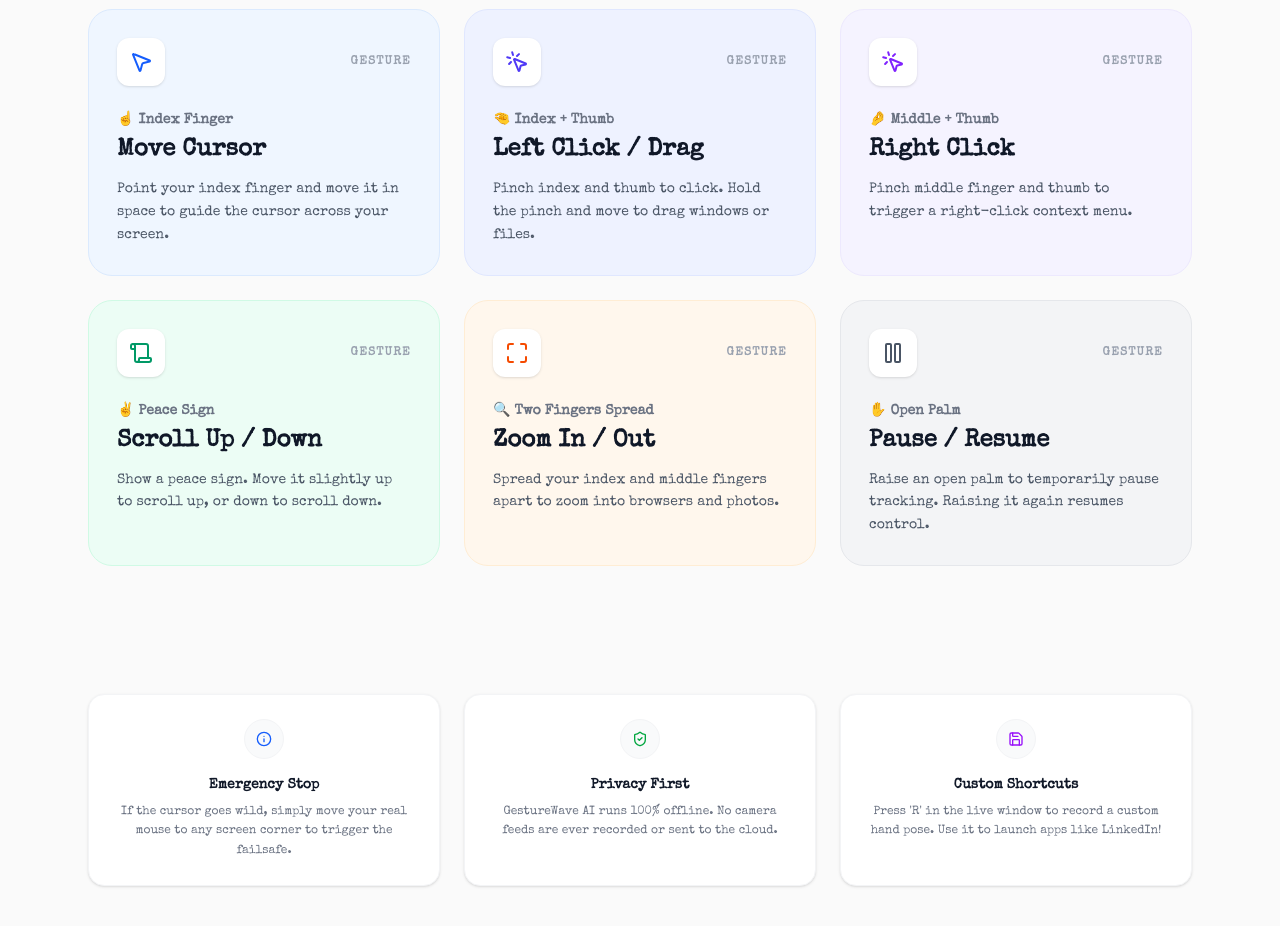
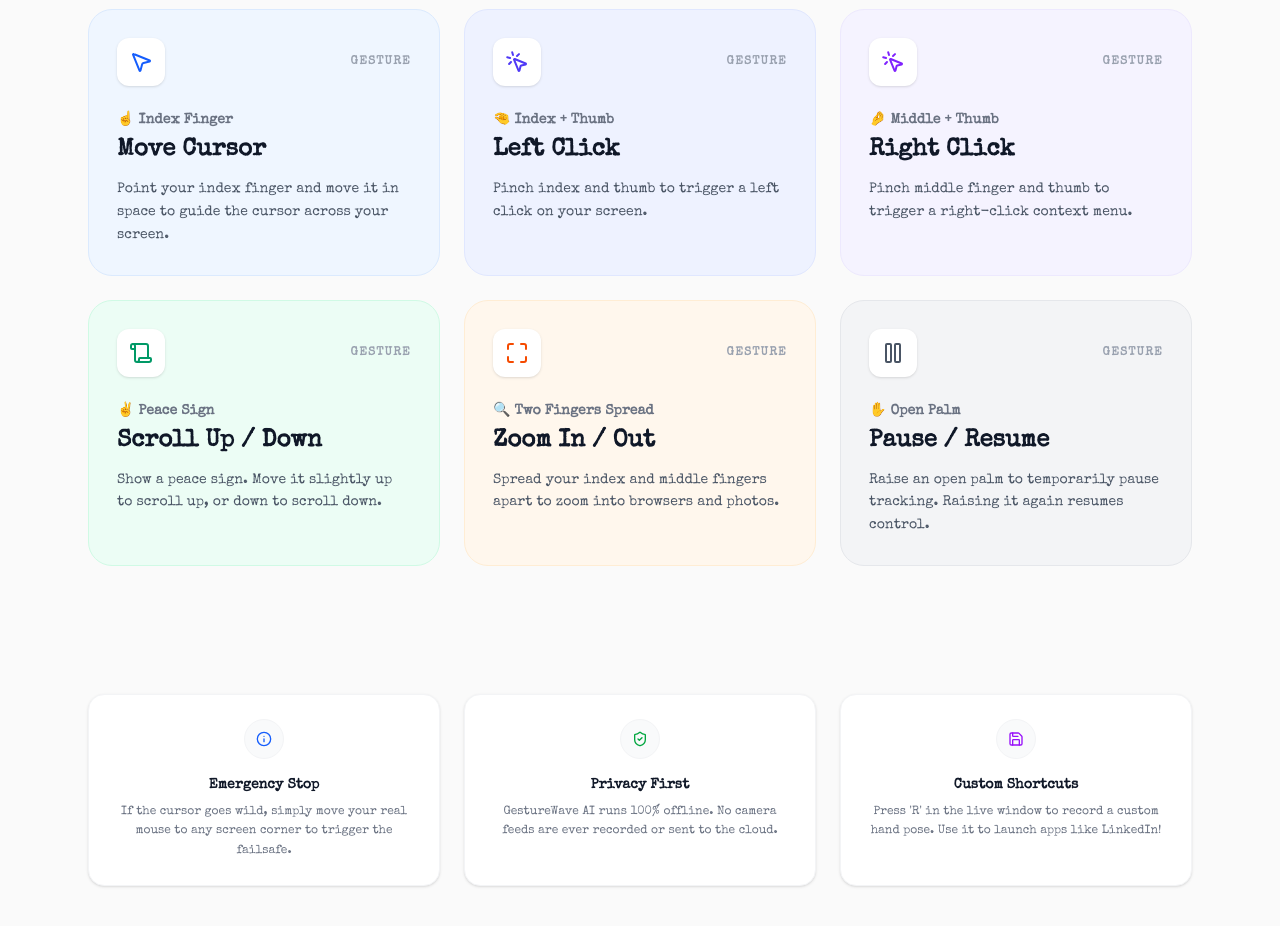
Before and after one commit to Annaa74/GestureWave-AI, a Next.js app in the folder frontend-app/: page /setup in a window 1280 px wide. Shown: the part 1100-2026 px from the top of the page. Built offline with nearby package versions, Linux system fonts and the light colour scheme.

Commit message:
feat(ui): update page.tsx page

```diff
--- a/frontend-app/src/app/setup/page.tsx
+++ b/frontend-app/src/app/setup/page.tsx
@@ -48,8 +48,8 @@ const gestureGuides = [
   {
     icon: <MousePointerClick className="w-6 h-6 text-indigo-600" />,
     gesture: "🤏 Index + Thumb",
-    action: "Left Click / Drag",
-    description: "Pinch index and thumb to click. Hold the pinch and move to drag windows or files.",
+    action: "Left Click",
+    description: "Pinch index and thumb to trigger a left click on your screen.",
     color: "bg-indigo-50 border-indigo-100"
   },
   {
```
